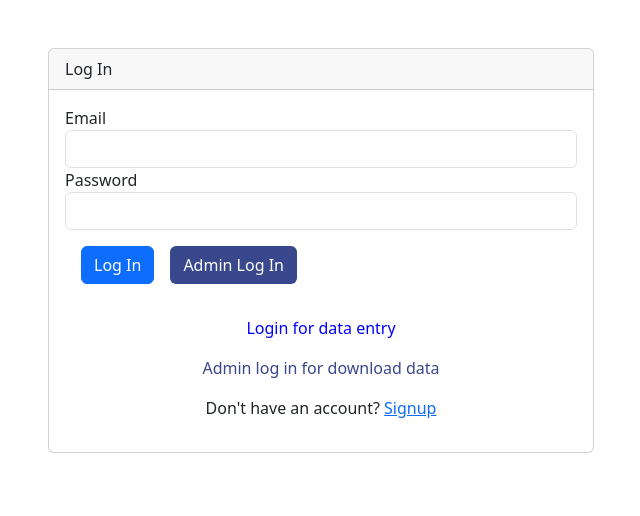
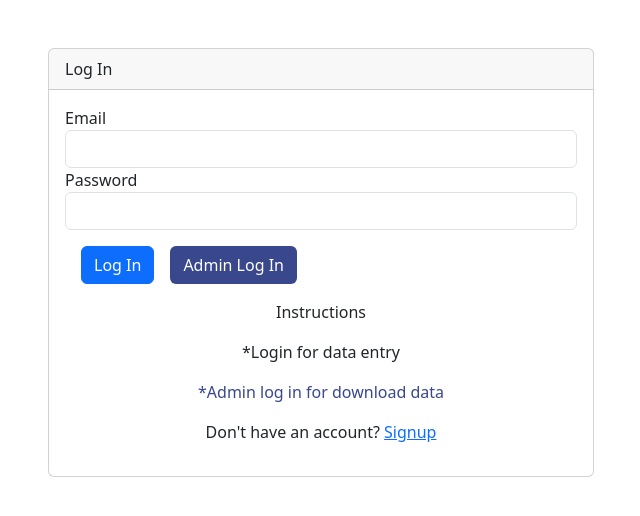
Before and after one commit to elimillasrinivas/itcell, a React (Create React App) app in the folder client/: page / in a window 1280 px wide. Shown: the top 516 px of the page, without its empty margins (319-959 px from the left). Built offline with nearby package versions, Linux system fonts and the light colour scheme.

Commit message:
Update Signin.jsx

```diff
--- a/client/src/components/Signin.jsx
+++ b/client/src/components/Signin.jsx
@@ -93,11 +93,14 @@ const Signin = () => {
                 <Link className="btn ml-3" to="/admin/login" style={{backgroundColor:"#39478C",color:"white"}}>
                 Admin Log In
                 </Link>
-                <p className="mt-3 text-center" style={{color:"blue"}}>
-                  Login for data entry
+                <p className="text-center">
+                  Instructions
                 </p>
-                <p className="mt-3 text-center" style={{color:"#39478C"}}>
-                   Admin log in for download data
+                <p className="mt-3 primary text-center">
+                  *Login for data entry
+                </p>
+                <p className="text-center" style={{color:"#39478C"}}>
+                   *Admin log in for download data
                 </p>
                 <p className="mt-3 text-center">
                   Don't have an account? <Link to="/signup">Signup</Link>
```
